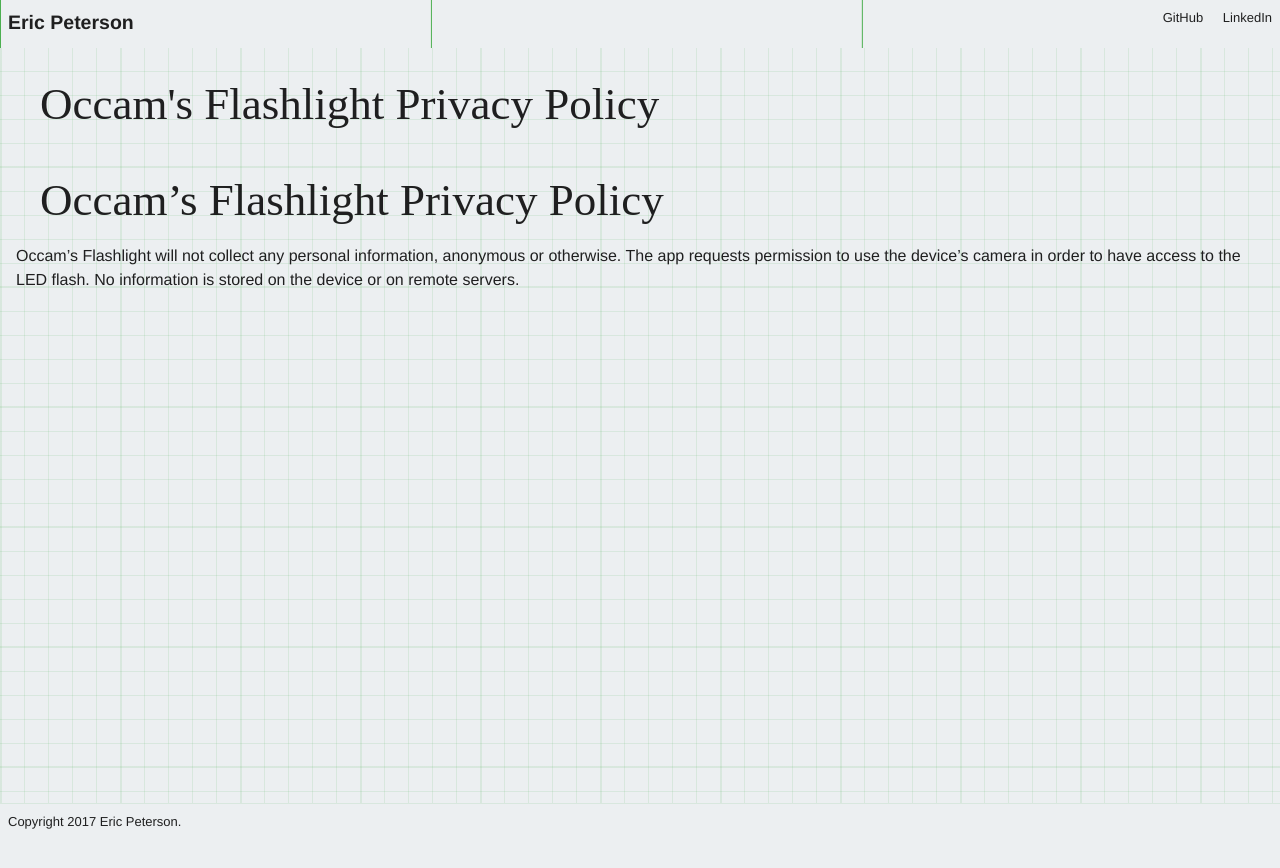
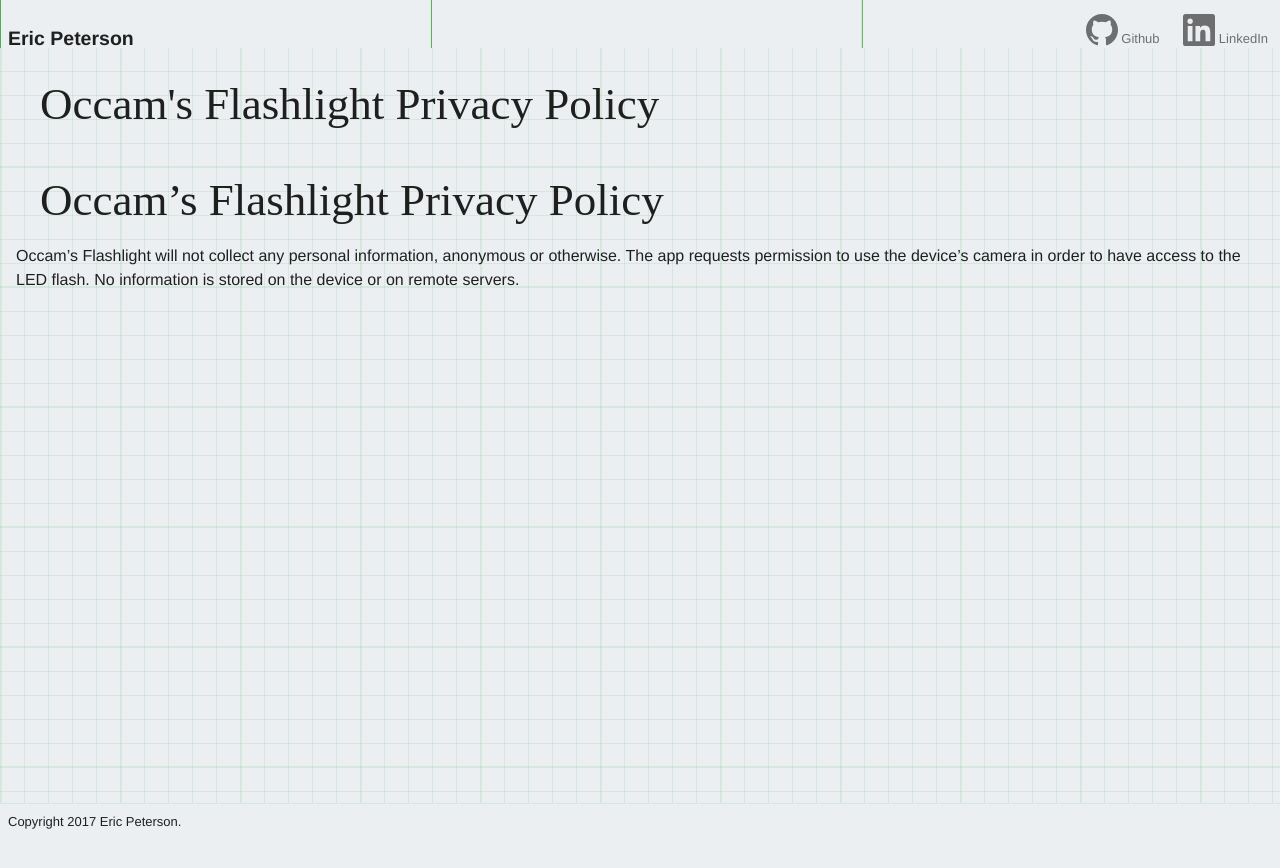
Before and after one commit to epeterson320/epeterson320.github.io, a Jekyll site: the page built from privacypolicy.md, in a window 1280 px wide. Shown: the top 868 px of the page. Built offline with Jekyll 4.4.1, drawn with Linux system fonts in a browser that asks for light colours; some web fonts are replaced.

Commit message:
Add social icons in header

```diff
--- a/_includes/header.html
+++ b/_includes/header.html
@@ -6,8 +6,14 @@
     <ul>
       <!--<li><a href="#">Blog</a></li>
       <li><a href="#">Projects</a></li>-->
-      <li><a href="https://www.github.com/epeterson320">GitHub</a></li>
-      <li><a href="https://www.linkedin.com/in/eric-peterson-04581455/">LinkedIn</a></li>
+      <li><a href="https://www.github.com/epeterson320" class="hdr-link">
+        <svg class="hdr-icon" fill="currentColor" xmlns="http://www.w3.org/2000/svg" viewBox="0 0 16 16" fill-rule="evenodd" clip-rule="evenodd" stroke-linejoin="round" stroke-miterlimit="1.414"><path d="M8 0C3.58 0 0 3.582 0 8c0 3.535 2.292 6.533 5.47 7.59.4.075.547-.172.547-.385 0-.19-.007-.693-.01-1.36-2.226.483-2.695-1.073-2.695-1.073-.364-.924-.89-1.17-.89-1.17-.725-.496.056-.486.056-.486.803.056 1.225.824 1.225.824.714 1.223 1.873.87 2.33.665.072-.517.278-.87.507-1.07-1.777-.2-3.644-.888-3.644-3.953 0-.873.31-1.587.823-2.147-.083-.202-.358-1.015.077-2.117 0 0 .672-.215 2.2.82.638-.178 1.323-.266 2.003-.27.68.004 1.364.092 2.003.27 1.527-1.035 2.198-.82 2.198-.82.437 1.102.163 1.915.08 2.117.513.56.823 1.274.823 2.147 0 3.073-1.87 3.75-3.653 3.947.287.246.543.735.543 1.48 0 1.07-.01 1.933-.01 2.195 0 .215.144.463.55.385C13.71 14.53 16 11.534 16 8c0-4.418-3.582-8-8-8"/></svg>
+        <span class="hdr-link-text">Github</span>
+      </a></li>
+      <li><a href="https://www.linkedin.com/in/eric-p" class="hdr-link">
+        <svg class="hdr-icon" fill="currentColor" xmlns="http://www.w3.org/2000/svg" viewBox="0 0 16 16" fill-rule="evenodd" clip-rule="evenodd" stroke-linejoin="round" stroke-miterlimit="1.414"><path d="M13.632 13.635h-2.37V9.922c0-.886-.018-2.025-1.234-2.025-1.235 0-1.424.964-1.424 1.96v3.778h-2.37V6H8.51V7.04h.03c.318-.6 1.092-1.233 2.247-1.233 2.4 0 2.845 1.58 2.845 3.637v4.188zM3.558 4.955c-.762 0-1.376-.617-1.376-1.377 0-.758.614-1.375 1.376-1.375.76 0 1.376.617 1.376 1.375 0 .76-.617 1.377-1.376 1.377zm1.188 8.68H2.37V6h2.376v7.635zM14.816 0H1.18C.528 0 0 .516 0 1.153v13.694C0 15.484.528 16 1.18 16h13.635c.652 0 1.185-.516 1.185-1.153V1.153C16 .516 15.467 0 14.815 0z" fill-rule="nonzero"/></svg>
+        <span class="hdr-link-text">LinkedIn</span>
+      </a></li>
       <!--<li><a href="#">Contact</a></li>
       <li><a href="#">RSS</a></li>-->
     </ul>
--- a/assets/css/style.scss
+++ b/assets/css/style.scss
@@ -42,8 +42,38 @@
   }
   h2, li {
     height: $header-height - 16px;
-    padding: 8px;
+    padding: 14px 8px 2px;
     vertical-align: bottom;
+  }
+  h2 {
+    margin-top: 10px;
+  }
+}
+
+.hdr-link {
+  transition: color .15s ease-in;
+  color: rgba(0, 0, 0, 0.54);
+
+  &:hover {
+    //transition: color .15s ease-in;
+    color: rgba(0, 0, 0, 0.87);
+  }
+}
+
+.hdr-icon, .hdr-link-text {
+  display: inline-block;
+}
+
+.hdr-icon {
+  height: 32px;
+  width: 32px;
+}
+.hdr-link-text {
+  padding-right: 4px;
+  margin-bottom: 8px;
+  vertical-align: middle;
+  @include for-phone-only {
+    display: none;
   }
 }
 
```
